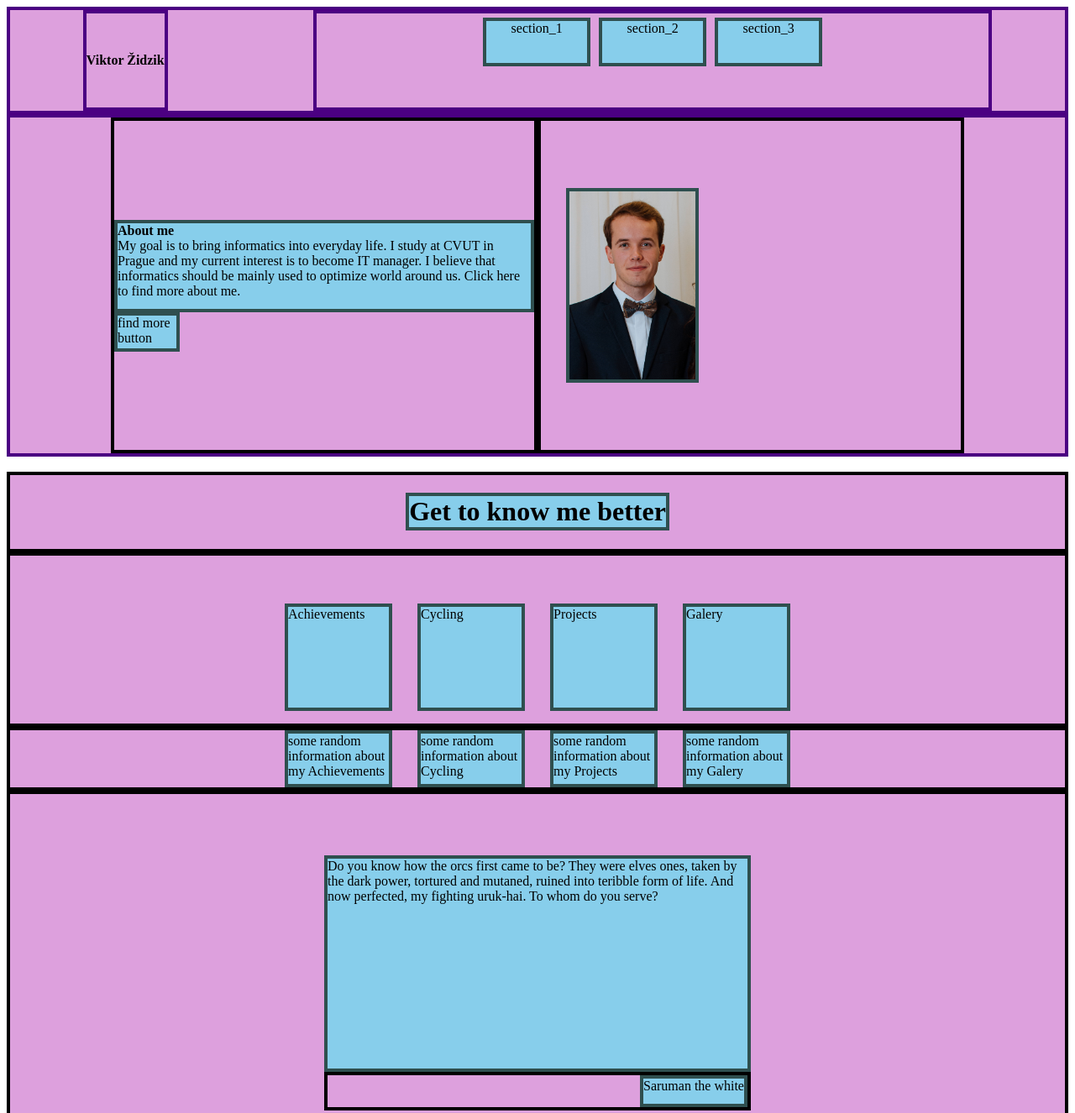
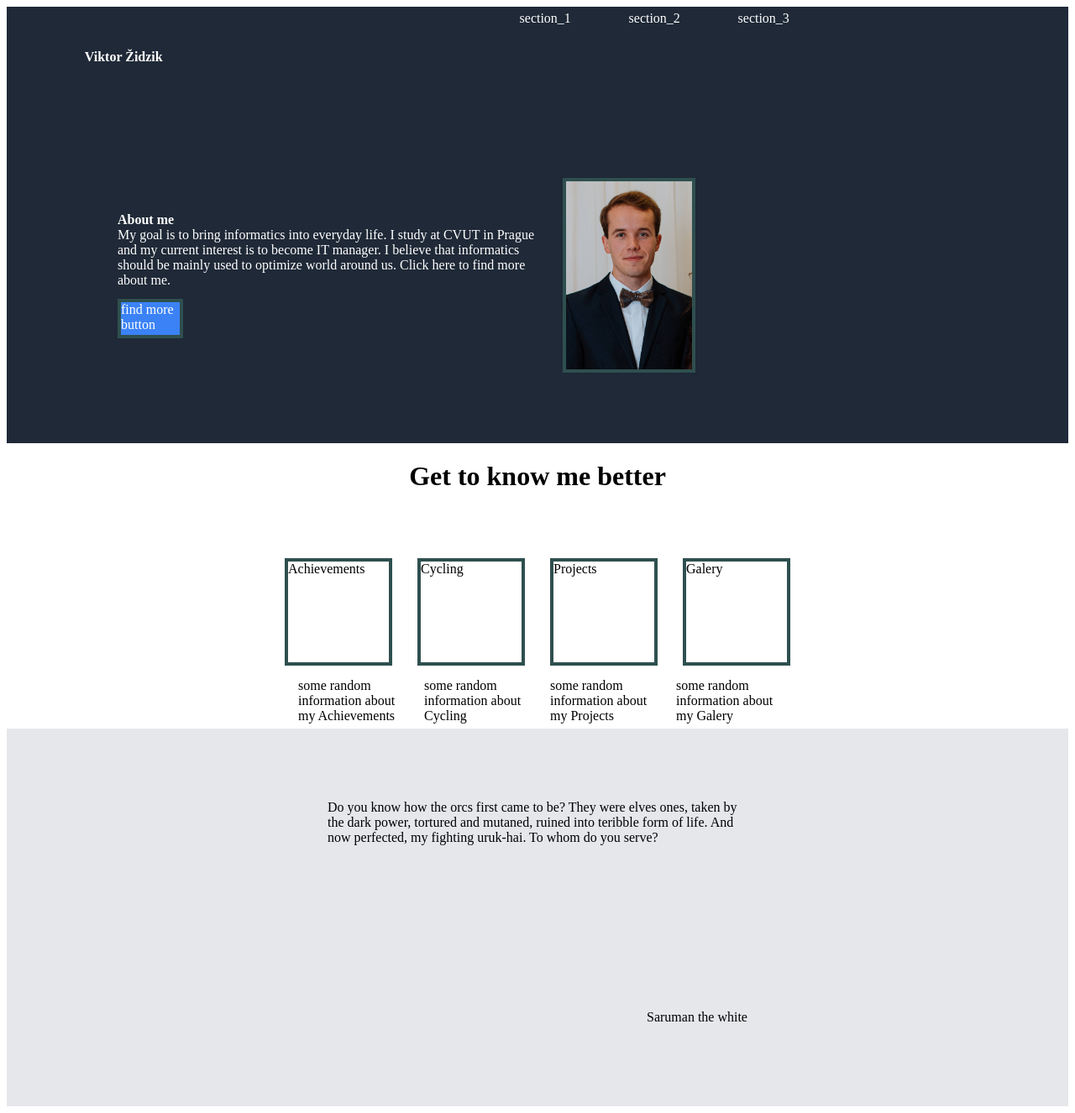
Before and after one commit to Vytho/CSS_project_learning, a plain HTML site: page index.html in a window 1280 px wide. Shown: the top 1326 px of the page at 84% size. Drawn offline with Linux system fonts and the light colour scheme.

Commit message:
matching colors with standard

```diff
--- a/style.css
+++ b/style.css
@@ -1,8 +1,18 @@
+
+/*
+* {
+    border: 2px solid black;
+}
+*/
+
+
+
+
 
 .menu_box {
     display: flex;
-    background: plum;
-    border: 4px solid indigo;
+    background: rgb(31,41,55);
+
     height: 120px;
     justify-content: space-around;
 }
@@ -15,28 +25,26 @@
 
 .logo_container {
     display: flex;
-    background: plum;
-    border: 4px solid indigo;
+    background: rgb(31,41,55);
     align-items: center;
+    color: white;
 }
 
 .menu_container {
     display: flex;
     width: 800px;
-    background: plum;
-    border: 4px solid indigo;
+    background: rgb(31,41,55);
     justify-content: center;
 
 
 }
 
 .menu_item {
-
+    color: white;
     text-align: center;
     width: 120px;
     height: 50px;
-    border: 4px solid darkslategray;
-    background: skyblue;
+    background: rgb(31,41,55);
     margin: 5px;
 }
 
@@ -47,8 +55,8 @@
     display: flex;
     height: 400px;
     flex-wrap: wrap;
-    background: plum;
-    border: 4px solid indigo;
+    background: rgb(31,41,55);
+
     justify-content: center;
 }
 
@@ -65,27 +73,26 @@
     flex-direction: column;
     width: 500px;
     justify-content: center;
-    background: plum;
-    border: 4px solid black;
+    background: rgb(31,41,55);
+
 
 
 }
 
 
 .intro_text_item_2 {
-
+    color: white;
     flex-grow: 0.05;
-    border: 4px solid darkslategray;
-    background: skyblue;
+    background: rgb(31,41,55);
     margin: 0px;
 
 }
 
 .intro_text_item_3 {
-
+    color: white;
     flex-grow: 0.01;
     border: 4px solid darkslategray;
-    background: skyblue;
+    background: rgb(59, 130, 246);
     margin: 0px;
     width: 70px;
 
@@ -93,22 +100,20 @@
 
 .header_box {
     display: flex;
-    background: plum;
-    border: 4px solid black;
+    background: white;
     justify-content: center;
 }
 
 .header_text_item {
-    border: 4px solid darkslategray;
-    background: skyblue;
+
+    background: white;
 }
 
 
 
 .boxes_box{
     display: flex;
-    background: plum;
-    border: 4px solid black;
+    background: white;
     height: 200px;
     justify-content: center;
     align-items: flex-end;
@@ -119,7 +124,7 @@
 
 .boxes_item{
     border: 4px solid darkslategray;
-    background: skyblue;
+    background: white;
     width: 120px;
     height: 120px;
     margin: 15px;
@@ -129,17 +134,14 @@
 
 .boxes_desc_box{
     display: flex;
-    background: plum;
-    border: 4px solid black;
+    background: white;
     justify-content: center;
     align-items: flex-start;
 }
 
 
 .boxes_desc_item{
-
-    border: 4px solid darkslategray;
-    background: skyblue;
+    background: white;
     width: 120px;
     height: 60px;
     margin: 0px;
@@ -156,8 +158,7 @@
 
 .quote_box {
     display: flex;
-    background: plum;
-    border: 4px solid black;
+    background: rgb(229, 231, 235);
     flex-direction: column;
     height: 450px;
     align-items: center;
@@ -167,8 +168,7 @@
 
 .saruman_box {
     display: flex;
-    background: plum;
-    border: 4px solid black;
+    background: rgb(229, 231, 235);
     width: 500px;
     margin: 0px;
     justify-content: flex-end;
@@ -176,16 +176,14 @@
 }
 
 .quote_item {
-    border: 4px solid darkslategray;
-    background: skyblue;
+    background: rgb(229, 231, 235);
     width: 500px;
     height: 250px;
     margin: 0px;
 }
 
 .saruman_item {
-    border: 4px solid darkslategray;
-    background: skyblue;
+    background: rgb(229, 231, 235);
     width: 120px;
     height: 30px;
     margin: 0px;
@@ -195,8 +193,7 @@
 
 .contact_box {
     display: flex;
-    background: plum;
-    border: 4px solid black;
+    background: white;
     justify-content: center;
     height: 350px;
     align-items: center;
@@ -205,8 +202,7 @@
 
 .contact_inner_box {
     display: flex;
-    background: plum;
-    border: 4px solid black;
+    background: white;
     height: 160px;
     width: 900px;
     justify-content: center;
@@ -214,8 +210,8 @@
 }
 
 .contact_item_1 {
-    border: 4px solid darkslategray;
-    background: skyblue;
+    background: rgb(59, 130, 246);
+    color: white;
     width: 600px;
     height: 100px;
     margin: 20px;
@@ -224,8 +220,8 @@
 
 
 .contact_item_2 {
-    border: 4px solid darkslategray;
-    background: skyblue;
+    background: rgb(59, 130, 246);
+    color: white;
     width: 120px;
     height: 40px;
 }
@@ -233,8 +229,7 @@
 
 .copyright_box {
     display: flex;
-    background: plum;
-    border: 4px solid black;
+    background: rgb(31,41,55);
     justify-content: center;
     align-items: center;
     height: 100px;
@@ -242,6 +237,6 @@
 
 
 .copyright_item {
-    border: 4px solid darkslategray;
-    background: skyblue;
+    background: rgb(31,41,55);
+    color: white;
 }
```
Also changed, not shown: index.html (+4 -3 lines).
